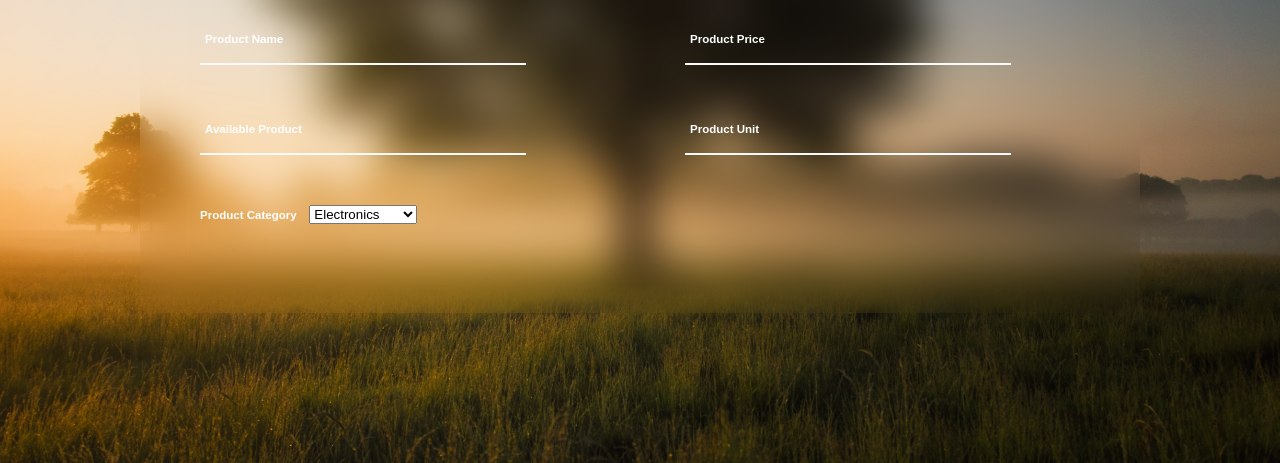
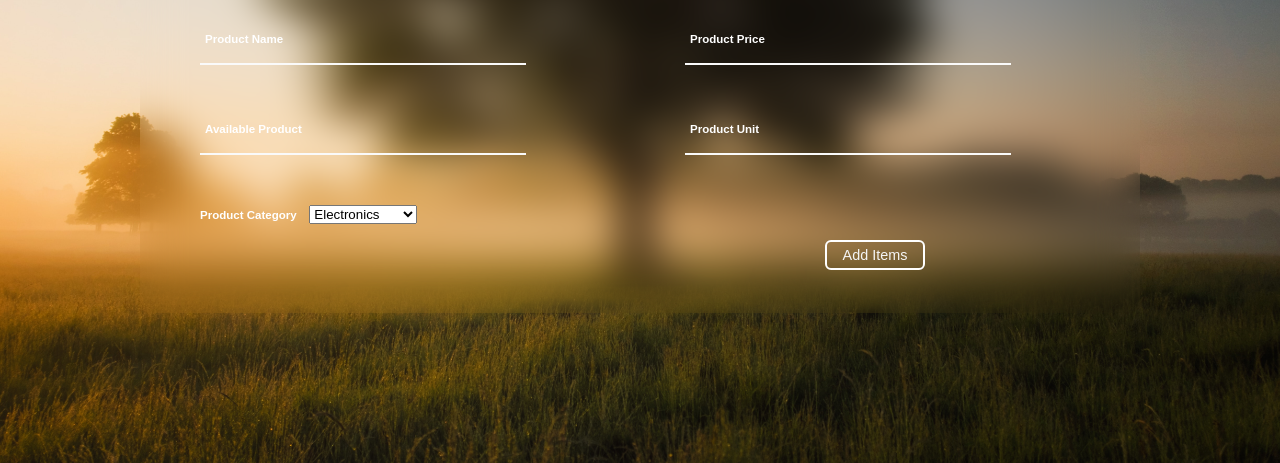
Before and after one commit to nayemuddinn/Local-Business-Directory, a PHP site: page /Actions/Inventory.php in a window 1280 px wide. Shown: the part 337-800 px from the top of the page. Run offline with PHP 8.4, Linux system fonts and the light colour scheme.

Commit message:
add item button added in inventory

```diff
--- a/Actions/Inventory.php
+++ b/Actions/Inventory.php
@@ -79,9 +79,7 @@
             <option value="Stationary">Stationary</option>
           </select>
         </div>
-
-
-
+        <button type="submit" class="btn" name="additem">Add Items</button>
       </form>
     </body>
   </main>
--- a/CSS/Inventory.css
+++ b/CSS/Inventory.css
@@ -144,3 +144,23 @@ header {
   font-size: 1.2em;
   line-height: 50px;
 }
+
+.btn {
+  width: 100px;
+  height: 30px;
+  background: transparent;
+  border: 2px solid white;
+  outline: none;
+  border-radius: 6px;
+  cursor: pointer;
+  font-size: 1.5em;
+  color: whitesmoke;
+  font-weight: 500;
+  margin-left: 150px;
+  margin-top: 55px;
+}
+
+.btn:hover {
+  background: #fff;
+  color: black;
+}
```
